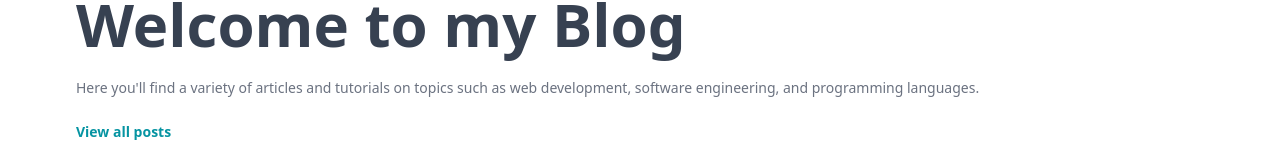
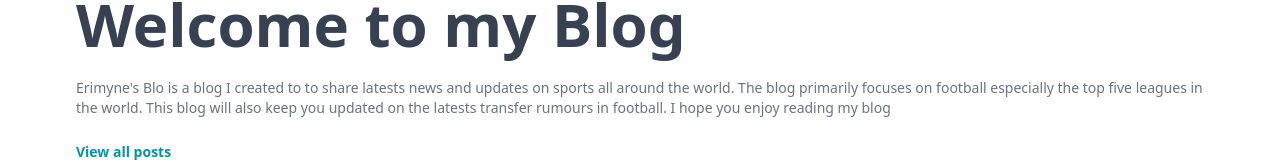
Before and after one commit to Erimyne/Full-stack-MERN-Blog, a React (Vite) app in the folder client/: page / in a window 1280 px wide. Shown: the part 182-350 px from the top of the page. Built offline with nearby package versions, Linux system fonts and the light colour scheme; no server answers.

Commit message:
add top margin on hover

```diff
--- a/client/src/components/PostCard.jsx
+++ b/client/src/components/PostCard.jsx
@@ -15,9 +15,9 @@ export default function PostCard({ post }) {
 				<span className="italic text-sm pt-3">{post.category}</span>
 				<Link
 					to={`/post/${post.slug}`}
-					className="z-10 group-hover:bottom-0 absolute bottom-[-200px] left-0 right-0 border border-teal-500 text-teal-500 hover:bg-teal-500 hover:text-white transition-all duration-300 text-center py-4 rounded-md !rounded-tl-none m-2"
+					className="z-10 group-hover:bottom-0 hover:mt-3 absolute bottom-[-200px] left-0 right-0 border border-teal-500 text-teal-500 hover:bg-teal-500 hover:text-white transition-all duration-300 text-center py-4 rounded-md !rounded-tl-none m-2"
 				>
-					Read article
+					Read Post
 				</Link>
 			</div>
 		</div>
--- a/client/src/pages/Home.jsx
+++ b/client/src/pages/Home.jsx
@@ -18,8 +18,7 @@ export default function Home() {
       <div className='flex flex-col gap-6 p-28 px-3 max-w-6xl mx-auto'>
         <h1 className='text-3xl font-bold lg:text-6xl'>Welcome to my Blog</h1>
         <p className='text-gray-500 text-sm'>
-          Here you'll find a variety of articles and tutorials on topics such as
-          web development, software engineering, and programming languages.
+        Erimyne's Blo is a blog I created to to share latests news and updates on sports all around the world. The blog primarily focuses on football especially the top five leagues in the world. This blog will also keep you updated on the latests transfer rumours in football. I hope you enjoy reading my blog
         </p>
         <Link
           to='/search'
```
